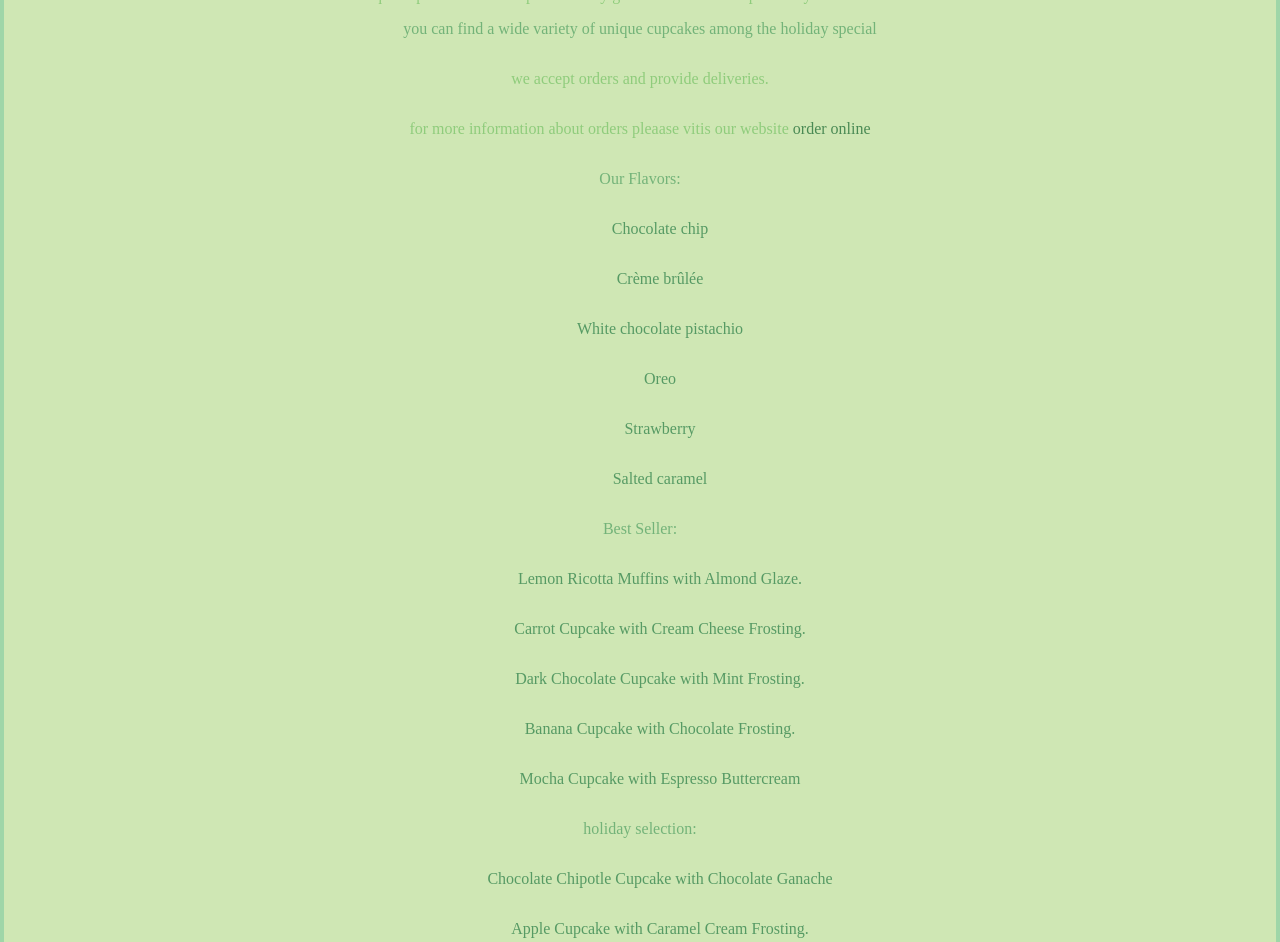
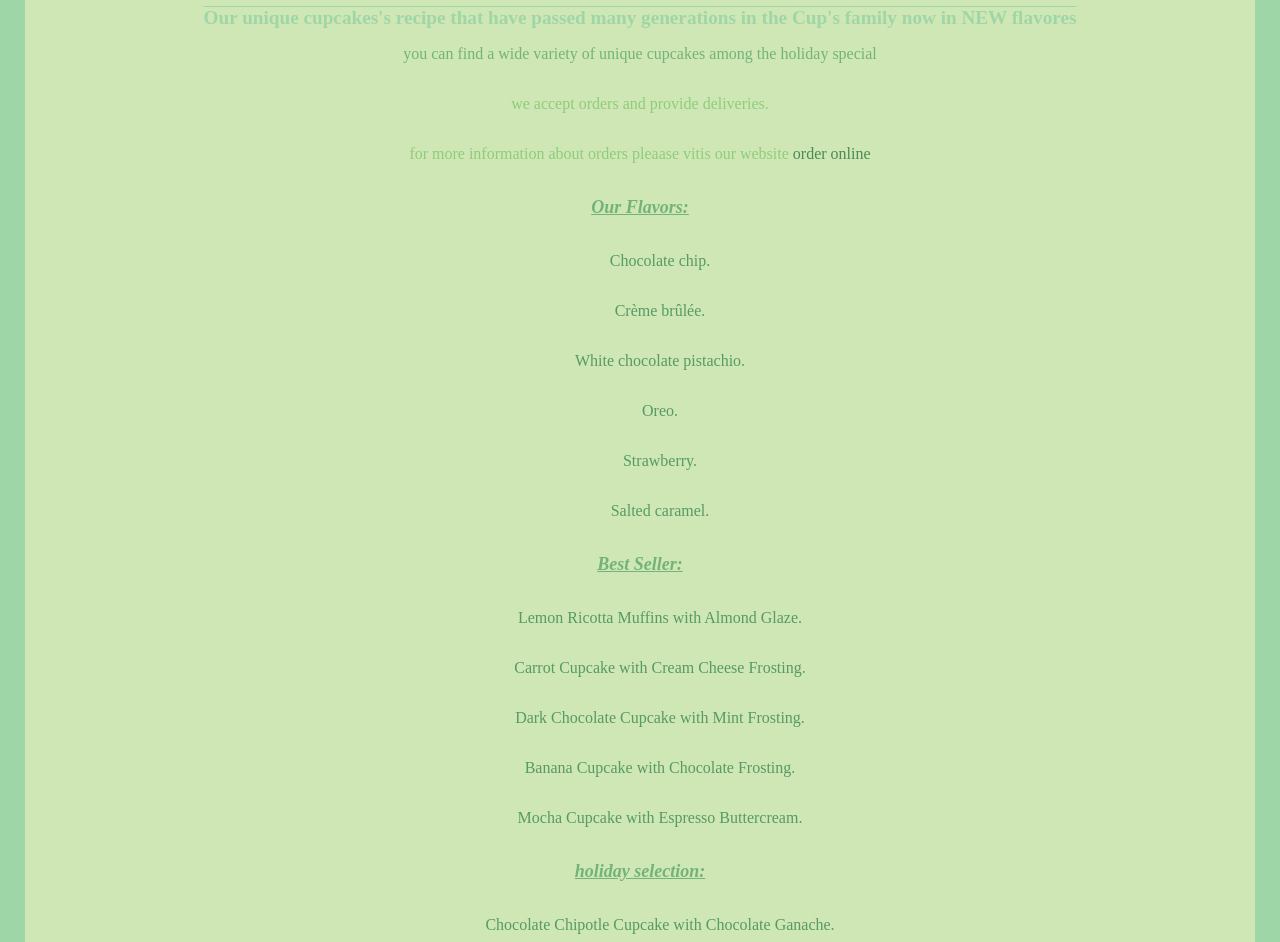
Before and after one commit to orbu13/cupcakes-practicing, a plain HTML site: page index.html in a window 1280 px wide. Shown: the part 118-1060 px from the top of the page. Drawn offline with Linux system fonts and the light colour scheme.

Commit message:
add cupcakes picture to the file

```diff
--- a/css/styles.css
+++ b/css/styles.css
@@ -7,7 +7,7 @@ body {
     min-height: 100vh;
     margin: 0;
     background-color: #cfe7b4;
-    border: 4px solid #9fd6a8;
+    border: 25px solid #9fd6a8;
     border-radius: 10px;
     padding: 20px;
   }
@@ -36,3 +36,22 @@ body {
   ul {
     color: #569a64;
   }
+
+  .italic-bold {
+    font-style: italic;
+    font-weight: bold;
+    text-decoration: underline;
+    font-size: large
+    ;
+  }
+  .bigger{
+    font-size: larger;
+    font-weight: bolder;
+    text-align: center;
+    color: #9fd6a8;
+    text-decoration:overline;
+
+  }
+  img{
+    width: 500px;
+  }
--- a/index.html
+++ b/index.html
@@ -8,29 +8,30 @@
 </head>
 <body>
     <h1>the CUP'S family cupcakes</h1>
-    <div class="flashy">Our unique cupcakes that have passed many generations in the Cup's family now in NEW flavores</div>
+    <div class="bigger">Our unique cupcakes's recipe that have passed many generations in the Cup's family now in NEW flavores</div>
     <p>you can find a wide variety of unique cupcakes among the holiday special</p>
     <p class="flashy">we accept orders and provide deliveries.</p>
     <p class="flashy">for more information about orders pleaase vitis our website <a href="https://www.instacart.com/store/s?k=cupcakes&utm_medium=sem&utm_source=instacart_google&utm_campaign=ad_demand_search_products_catalog-Food-concat_exact_us_0_AUDACT&utm_content=accountid-3542781886_campaignid-13749779002_adgroupid-123786684225_device-c_adid-626429507039_network-g&utm_term=matchtype-e_keyword-cupcakes+delivered_targetid-kwd-6235573309_locationid-9060264&kskwid=11483921&ksadid=20482504&gclid=Cj0KCQjwm66pBhDQARIsALIR2zBwhJsbBcmDu_fzxEaKf9RqGktpdE41PSA2brymfd58_ZfQ27lcbG4aAnX9EALw_wcB&search_id=a4bdd300-95af-4d65-91bf-a448a6679cf7&page_view_id=7557b0a7-81c8-5d4a-8597-6d6bf8970511">order online</a></p>
-    <p>Our Flavors:</p>
-    <ul> Chocolate chip</ul>
-    <ul> Crème brûlée</ul>
-    <ul> White chocolate pistachio</ul>
-    <ul> Oreo</ul>
-    <ul> Strawberry</ul>
-    <ul> Salted caramel</ul>
-    <p>Best Seller:</p>
+    <p class="italic-bold">Our Flavors:</p>
+    <ul> Chocolate chip.</ul>
+    <ul> Crème brûlée.</ul>
+    <ul> White chocolate pistachio.</ul>
+    <ul> Oreo.</ul>
+    <ul> Strawberry.</ul>
+    <ul> Salted caramel.</ul>
+    <p class="italic-bold">Best Seller:</p>
     <ul>Lemon Ricotta Muffins with Almond Glaze.</ul>
     <ul>Carrot Cupcake with Cream Cheese Frosting.</ul>
     <ul>Dark Chocolate Cupcake with Mint Frosting.</ul>
     <ul>Banana Cupcake with Chocolate Frosting.</ul>
-    <ul>Mocha Cupcake with Espresso Buttercream</ul>
-    <p>holiday selection:</p>
-    <ul>Chocolate Chipotle Cupcake with Chocolate Ganache</ul>
-    <ul>Apple Cupcake with Caramel Cream Frosting. </ul>
-    <ul>Lemon Cupcake with Raspberry Buttercream. </ul>
-    <ul>Pineapple Cupcake with Brown Sugar Buttercream</ul>
+    <ul>Mocha Cupcake with Espresso Buttercream.</ul>
+    <p class="italic-bold">holiday selection:</p>
+    <ul>Chocolate Chipotle Cupcake with Chocolate Ganache.</ul>
+    <ul>Apple Cupcake with Caramel Cream Frosting.</ul>
+    <ul>Lemon Cupcake with Raspberry Buttercream.</ul>
+    <ul>Pineapple Cupcake with Brown Sugar Buttercream.</ul>
     <ul>S'mores Cupcake</ul>
-<p>Would you like to join the Kap family? Leave your details <a href="https://www.samhsa.gov/grants/how-to-apply/submitting-your-application">here</a> and a representative will get back to you as soon as possible</p>
+    <p>Would you like to join the Kap family? Leave your details <a href="https://www.samhsa.gov/grants/how-to-apply/submitting-your-application">here</a> and a representative will get back to you as soon as possible</p>
+<img src="https://assets.wfcdn.com/im/05626652/resize-h445%5Ecompr-r85/2309/230966545/Colorful+Cupcakes+On+Canvas+by+Ruthblack+Print.jpg" alt="cupcakes">
 </body>
 </html>
```
